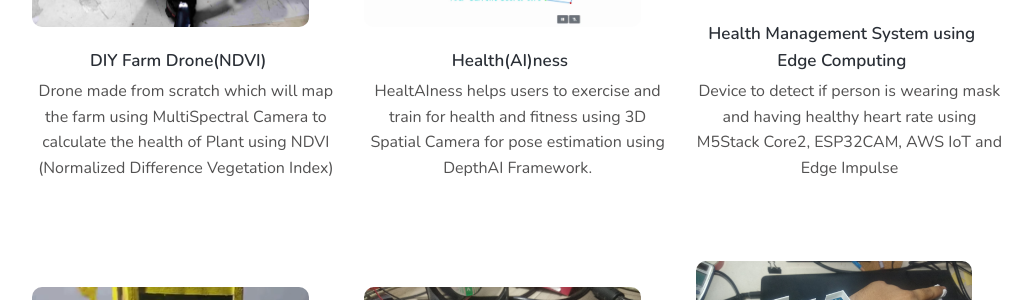
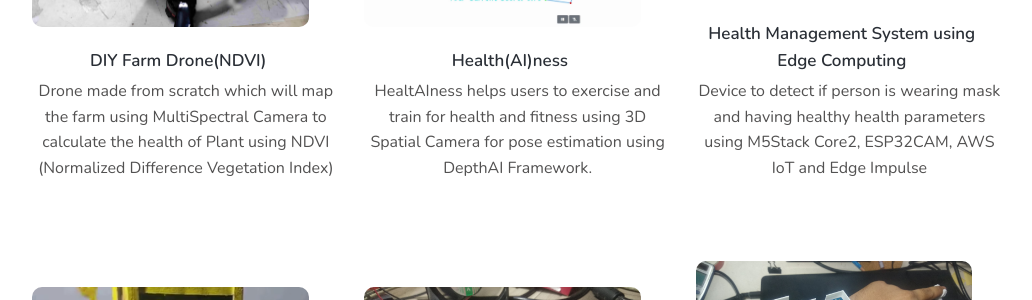
Before and after one commit to aniketdhole07/web, a Jekyll site: the page built from index.html, in a window 1280 px wide and 900 px high, scrolled down 4373 px. Shown: the part 180-480 px from the top of the window, without its empty margins (106-1138 px from the left). Built offline with Jekyll 4.4.1, drawn with Linux system fonts in a browser that asks for light colours; nearby versions of some CDN libraries; the list of posts is cut into pages by our own code.

Commit message:
Update 2021-8-1-mask.md

```diff
--- a/_posts/2021-8-1-mask.md
+++ b/_posts/2021-8-1-mask.md
@@ -3,7 +3,7 @@ title: 'Health Management System using Edge Computing'
 date: September 2021
 date_display: "September 2021"
 featured_image: '/images/mask_p1.jpg'
-excerpt: Device to detect if person is wearing mask and having healthy heart rate using M5Stack Core2, ESP32CAM, AWS IoT and Edge Impulse
+excerpt: Device to detect if person is wearing mask and having healthy health parameters using M5Stack Core2, ESP32CAM, AWS IoT and Edge Impulse
 ---
 
 
```
